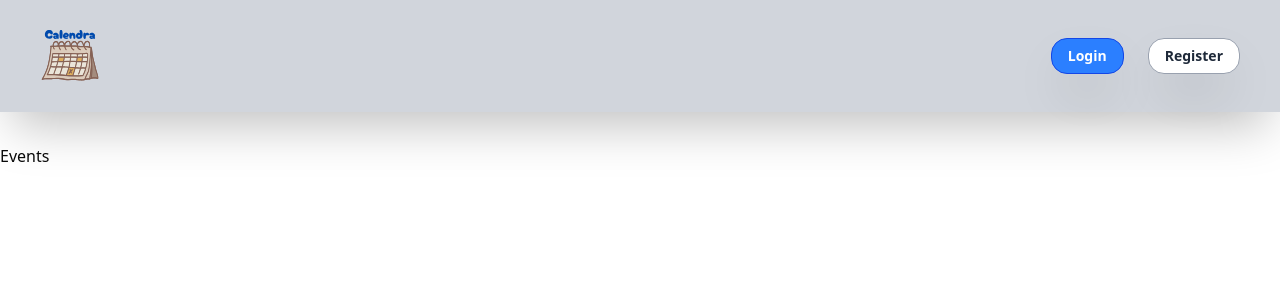
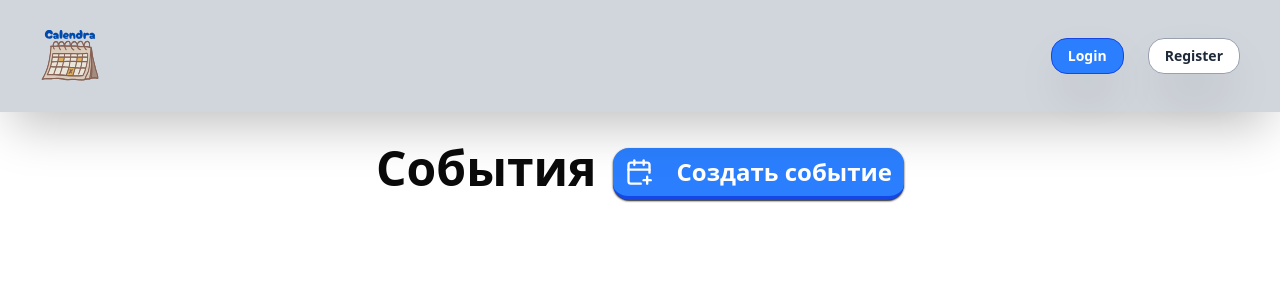
Before and after one commit to PerpetuumG/calendar_06_2025, a Next.js app: page /events in a window 1280 px wide. Shown: the top 300 px of the page. Built offline with nearby package versions, Linux system fonts and the light colour scheme; no server answers.

Commit message:
events page

```diff
--- a/app/(main)/(private)/events/page.tsx
+++ b/app/(main)/(private)/events/page.tsx
@@ -1,5 +1,31 @@
+import { Button } from '@/components/ui/button';
+import Link from 'next/link';
+import { CalendarPlus } from 'lucide-react';
+
 const Page = () => {
-  return <h1>Events</h1>;
+  return (
+    <section className={'flex flex-col items-center gap-16 animate-fade-in'}>
+      <div className={'flex gap-4 items-baseline'}>
+        <h1 className={'text-4xl xl:text-5xl font-black mb-6'}>События</h1>
+        {/*
+        Без asChild кнопка будет отображаться следующим образом:
+        <button><a href="/dashboard">Go to Dashboard</a></button> <!-- Invalid HTML -->
+        С asChild он отображается следующим образом:
+        <a href="/dashboard" class="...button styles...">Go to Dashboard</a> <!-- Valid HTML -->
+        Это полезно, когда вы хотите, чтобы другой элемент (например, <Link>) выглядел и вел себя как кнопка, не нарушая семантику HTML.*/}
+        <Button
+          className={
+            'bg-blue-500 hover:bg-blue-400 text-white py-6 hover:scale-110 duration-500 border-b-4 border-blue-700 hover:border-blue-500 rounded-2xl shadow-accent-foreground text-2xl font-black'
+          }
+          asChild
+        >
+          <Link href={'/events/new'}>
+            <CalendarPlus className={'mr-4 size-7'} /> Создать событие
+          </Link>
+        </Button>
+      </div>
+    </section>
+  );
 };
 
 export default Page;
```
